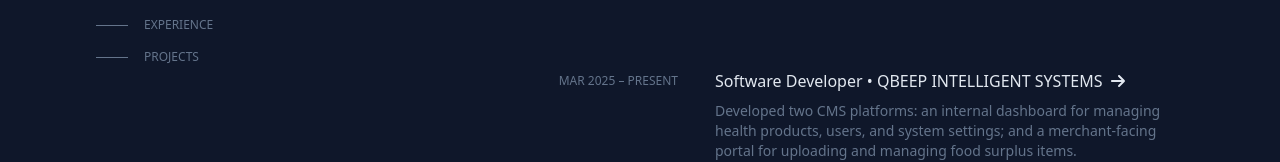
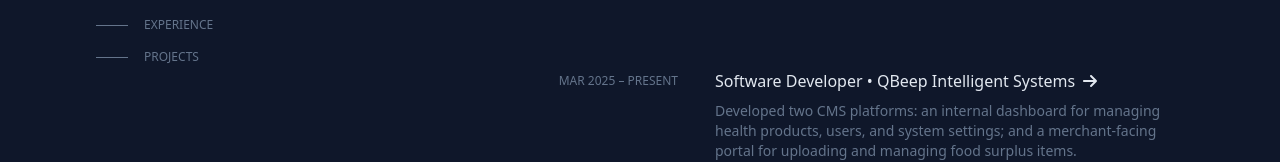
Before and after one commit to rulkimi/kimi-portfolio, a Vue app: page / in a window 1280 px wide. Shown: the part 379-541 px from the top of the page. Built offline with nearby package versions, Linux system fonts and the light colour scheme.

Commit message:
fix: company name

```diff
--- a/src/components/WorkExperience.vue
+++ b/src/components/WorkExperience.vue
@@ -11,7 +11,7 @@
       <HoverCard
         date="MAR 2025 &ndash; PRESENT"
         title="Software Developer"
-        company="QBEEP INTELLIGENT SYSTEMS"
+        company="QBeep Intelligent Systems"
         link="https://qbeep.com.my/"
         :tags="['Next.js', 'Zustand', 'Shadcn']"
       >
```
